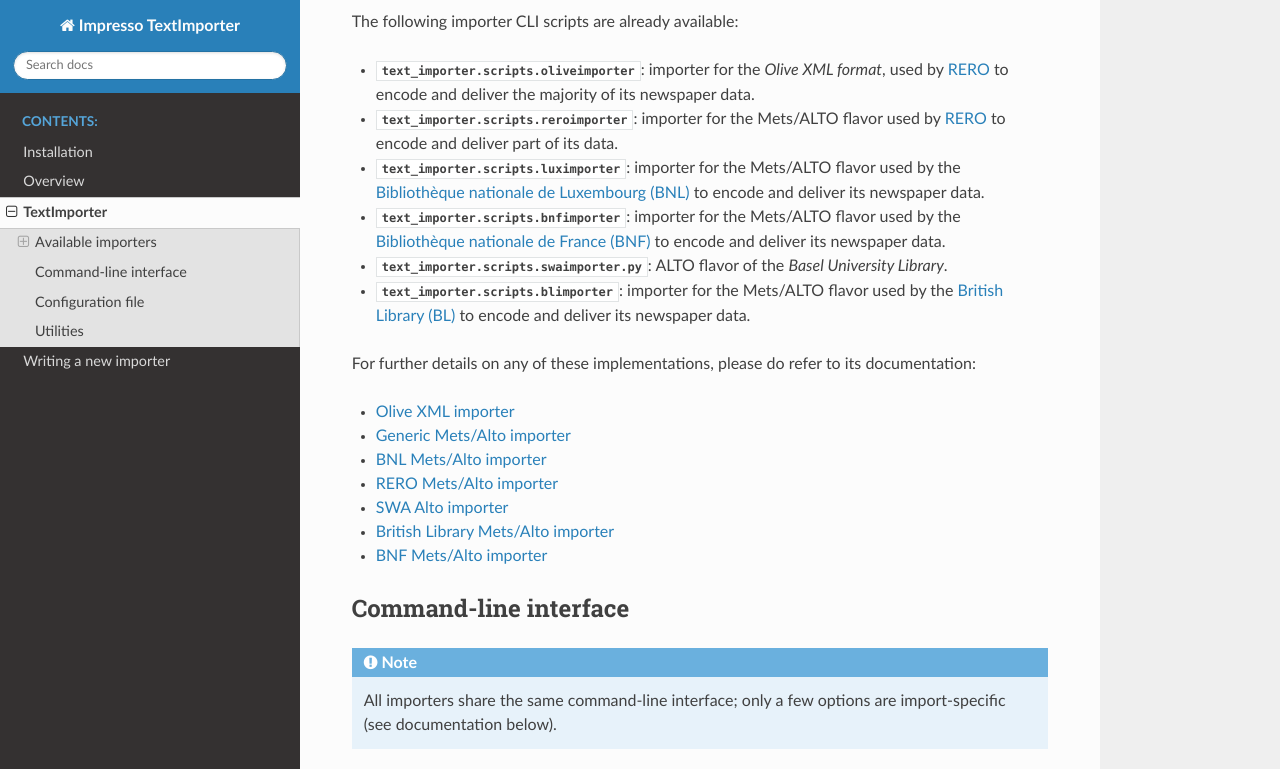
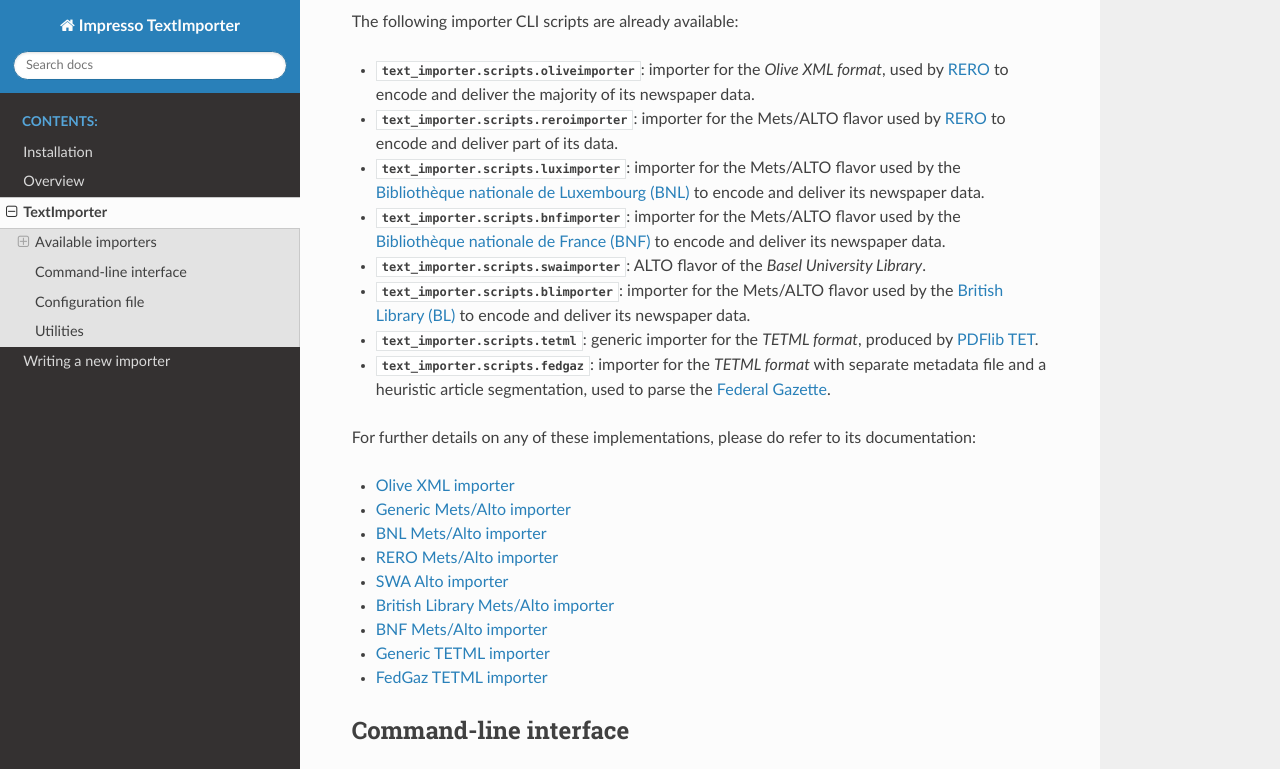
Before and after one commit to impresso/impresso-text-acquisition, a Sphinx documentation site: the page built from docs/importers.rst, in a window 1280 px wide and 900 px high, scrolled down 278 px, cut to the strip 0-769 px from the top of the window. Built offline with Sphinx 7.4.7 and the Read the Docs theme 2.0.0, drawn with Linux system fonts in a browser that asks for light colours.

Commit message:
add documentation for tetml importers

```diff
--- a/docs/importers.rst
+++ b/docs/importers.rst
@@ -17,9 +17,13 @@
   <https://bnl.public.lu/>`_ to encode and deliver its newspaper data.
 - :py:mod:`text_importer.scripts.bnfimporter`: importer for the Mets/ALTO flavor used by the `Bibliothèque nationale de France (BNF)
   <https://www.bnf.fr/en/>`_ to encode and deliver its newspaper data.
-- :py:mod:`text_importer.scripts.swaimporter.py`: ALTO flavor of the `Basel University Library`.
+- :py:mod:`text_importer.scripts.swaimporter`: ALTO flavor of the `Basel University Library`.
 - :py:mod:`text_importer.scripts.blimporter`: importer for the Mets/ALTO flavor used by the `British Library (BL) <https://www.bl.uk/>`_
   to encode and deliver its newspaper data.
+- :py:mod:`text_importer.scripts.tetml`: generic importer for the *TETML format*, produced by `PDFlib TET <https://www.pdflib.com/products/tet/overview/>`_.
+- :py:mod:`text_importer.scripts.fedgaz`: importer for the *TETML format* with separate metadata file and a heuristic article segmentation,
+  used to parse the `Federal Gazette <https://www.admin.ch/gov/de/start/bundesrecht/bundesblatt.html>`_.
+
 
 For further details on any of these implementations, please do refer to its documentation:
 
@@ -33,6 +37,8 @@
    importers/swa
    importers/bl
    importers/bnf
+   importers/tetml
+   importers/fedgaz
 
 Command-line interface
 ----------------------
```
Also changed, not shown: docs/importers/fedgaz.rst (added, +18 -0 lines), docs/importers/tetml.rst (added, +29 -0 lines).
